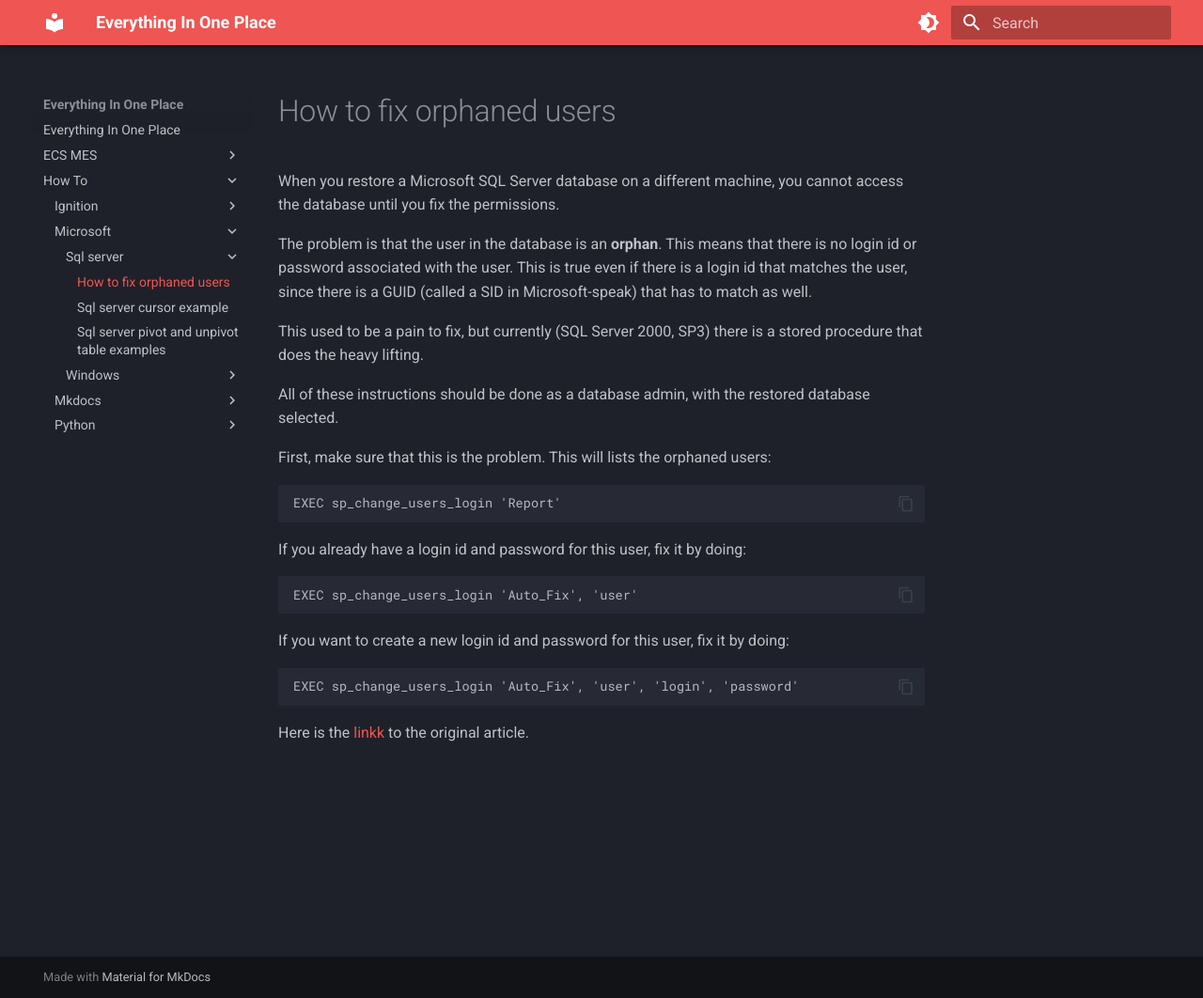
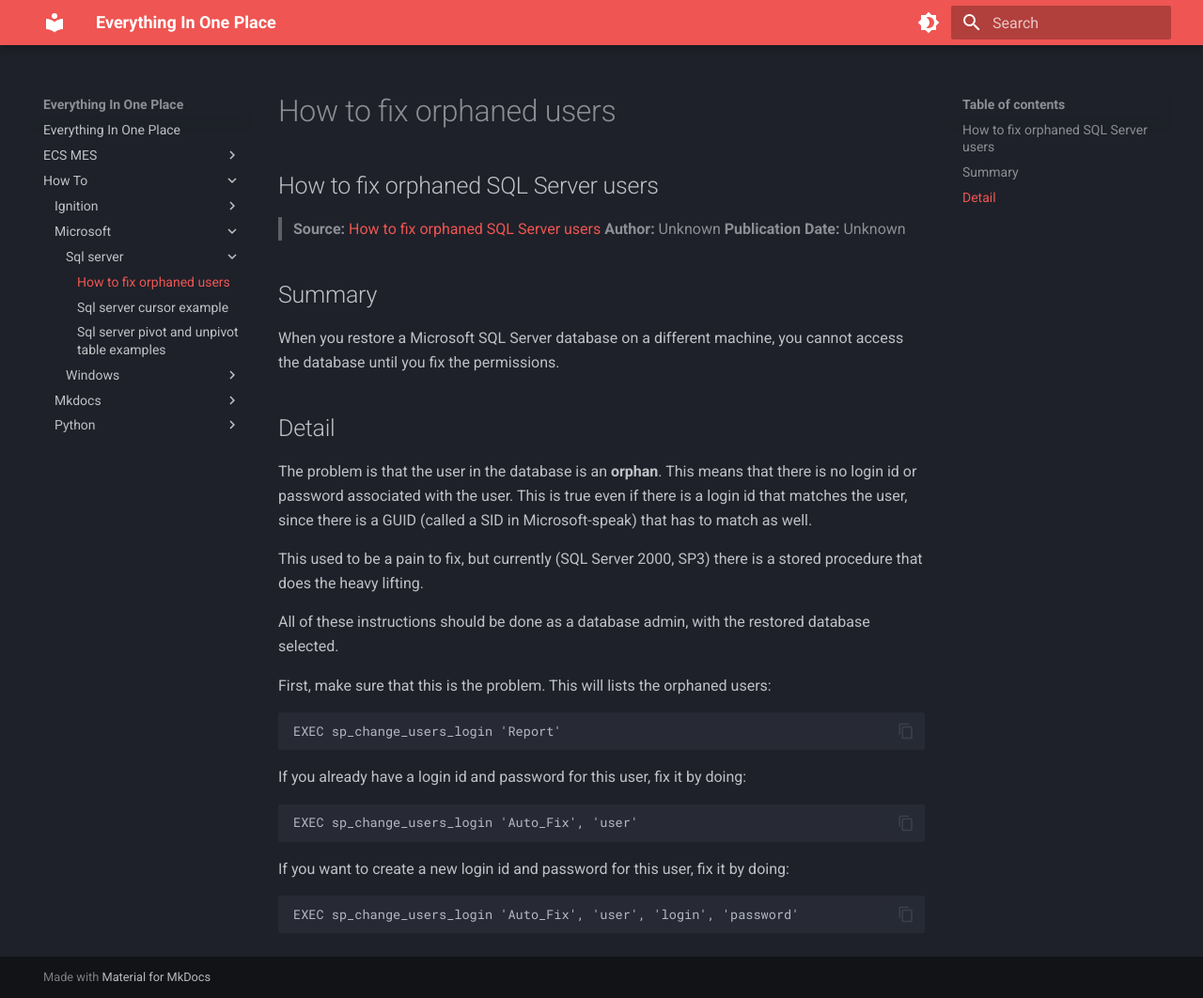
Before and after one commit to millert381/millert381.github.io, an MkDocs documentation site: the page built from docs/How-To/microsoft/sql-server/how-to-fix-orphaned-users.md, in a window 1280 px wide and 1062 px high. Shown: the whole window at 94% size. Built offline with MkDocs 1.6.1 and Material for MkDocs 9.7.7, drawn with Linux system fonts in a browser that asks for light colours.

Commit message:
working on sql how tos

````diff
--- a/docs/How-To/microsoft/sql-server/how-to-fix-orphaned-users.md
+++ b/docs/How-To/microsoft/sql-server/how-to-fix-orphaned-users.md
@@ -1,4 +1,14 @@
+## How to fix orphaned SQL Server users
+
+> **Source:** [How to fix orphaned SQL Server users](https://www.fileformat.info/tip/microsoft/sql_orphan_user.htm)
+> **Author:** Unknown
+> **Publication Date:** Unknown
+
+## Summary
+
 When you restore a Microsoft SQL Server database on a different machine, you cannot access the database until you fix the permissions.
+
+## Detail
 
 The problem is that the user in the database is an **orphan**. This means that there is no login id or password associated with the user. This is true even if there is a login id that matches the user, since there is a GUID (called a SID in Microsoft-speak) that has to match as well.
 
@@ -25,5 +35,3 @@ If you want to create a new login id and password for this user, fix it by doing
 ```sql
 EXEC sp_change_users_login 'Auto_Fix', 'user', 'login', 'password'
 ```
-
-Here is the [linkk](https://www.fileformat.info/tip/microsoft/sql_orphan_user.htm) to the original article.
````
Also changed, not shown: docs/How-To/microsoft/sql-server/sql-server-cursor-example.md (+1 -1 lines), docs/How-To/microsoft/sql-server/sql-server-pivot-and-unpivot-table-examples.md (+2 -2 lines).
